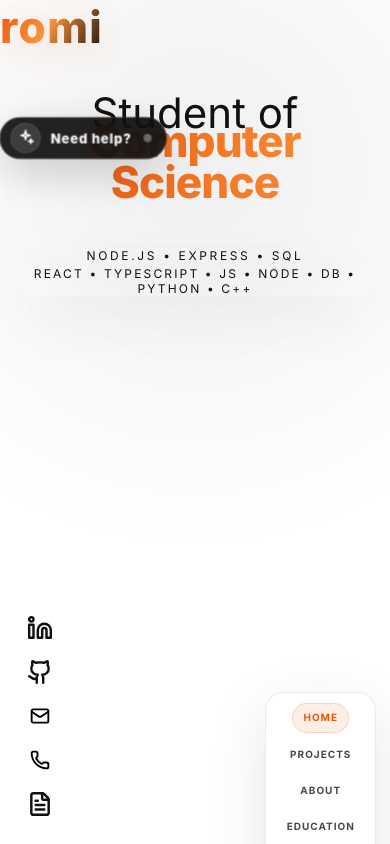
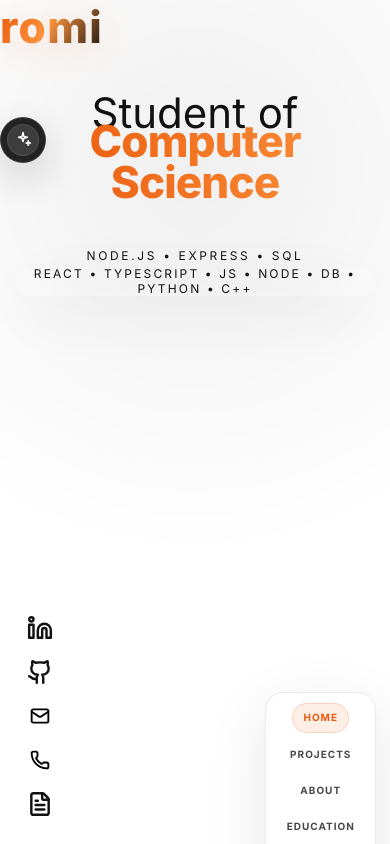
Before and after one commit to RomiSinizkey/RomiSinizkey-CV-Website-Personal-Portfolio, a React (Vite) app: page /#/ in a window 390 px wide. Shown: the top 844 px of the page. Built offline with nearby package versions, Linux system fonts and the light colour scheme.

Commit message:
Fix AI assistant positioning + mobile FAB button

```diff
--- a/src/components/AIAssistantWidget.tsx
+++ b/src/components/AIAssistantWidget.tsx
@@ -407,32 +407,41 @@ export default function AIAssistantWidget() {
             }}
             whileHover={{ y: -2 }}
             whileTap={{ scale: 0.96 }}
-          animate={{ scale: [1, 1.01, 1] }}
-          transition={{ duration: 2.4, repeat: Infinity, ease: "easeInOut" }}
+            animate={isMobile ? undefined : { scale: [1, 1.01, 1] }}
+            transition={isMobile ? undefined : { duration: 2.4, repeat: Infinity, ease: "easeInOut" }}
+            title="Need help?"
+            aria-label="Need help?"
             style={{
               position: "fixed",
               left: BTN_LEFT,
               top: BTN_TOP,
               zIndex: 2147483647,
               pointerEvents: "auto",
-            height: 42,
-            padding: "0 14px 0 10px",
+
+              // ✅ mobile = icon-only circle, desktop = pill with text
+              height: isMobile ? 46 : 42,
+              width: isMobile ? 46 : "auto",
+              padding: isMobile ? 0 : "0 14px 0 10px",
+
               display: "inline-flex",
               alignItems: "center",
-            gap: 10,
+              justifyContent: "center",
+              gap: isMobile ? 0 : 10,
+
               background: "rgba(17,17,17,0.92)",
               color: "#fff",
-            borderRadius: 9999,
+
+              borderRadius: isMobile ? 9999 : 9999,
               border: "1px solid rgba(255,255,255,0.10)",
               backdropFilter: "blur(10px)",
               boxShadow: "0 14px 44px rgba(0,0,0,0.20)",
             }}
-          aria-label="Open assistant help"
           >
+            {/* icon bubble */}
             <span
               style={{
-              width: 28,
-              height: 28,
+                width: isMobile ? 30 : 28,
+                height: isMobile ? 30 : 28,
                 display: "grid",
                 placeItems: "center",
                 borderRadius: 9999,
@@ -444,6 +453,9 @@ export default function AIAssistantWidget() {
               <SparkleIcon />
             </span>
 
+            {/* ✅ desktop-only label */}
+            {!isMobile && (
+              <>
                 <span style={{ fontSize: 13, fontWeight: 800, letterSpacing: "0.06em", whiteSpace: "nowrap", lineHeight: 1 }}>
                   Need help?
                 </span>
@@ -458,8 +470,11 @@ export default function AIAssistantWidget() {
                     marginLeft: 2,
                   }}
                 />
+              </>
+            )}
           </motion.button>
         )}
+
     </>,
     document.body
   );
```
Lines whose indentation alone changed are shown as unchanged.
